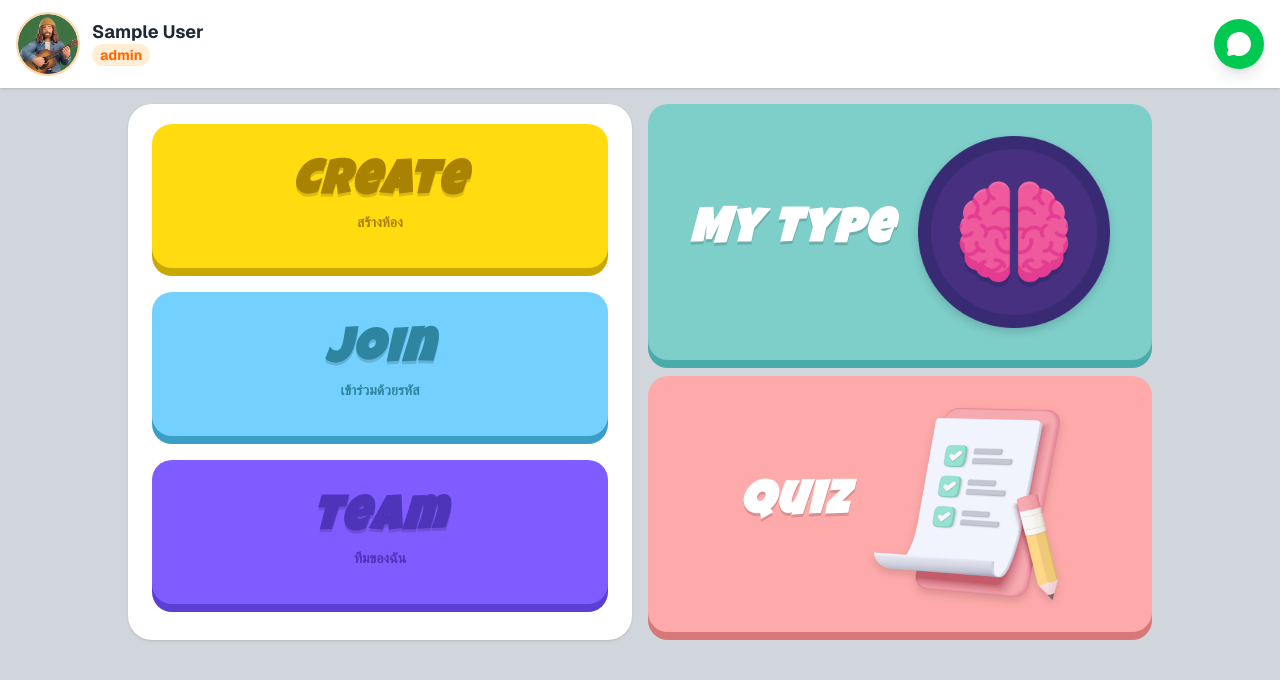
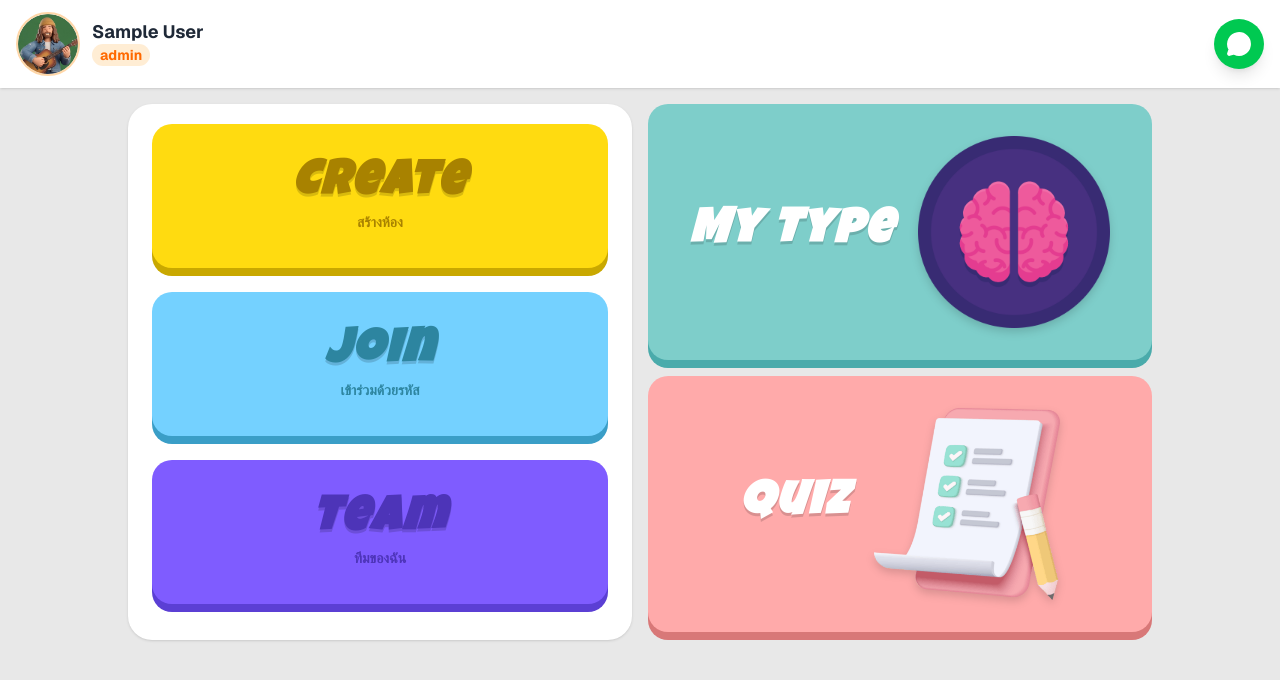
Before and after one commit to Oatto319/FinalProject, a Next.js app: page / in a window 1280 px wide. Shown: the top 680 px of the page. Built offline with nearby package versions, Linux system fonts and the light colour scheme; sample sign-in values are in the browser's storage.

Commit message:
change bg color

```diff
--- a/app/page.tsx
+++ b/app/page.tsx
@@ -20,7 +20,7 @@ const App = () => {
   if (!ready) return null;
 
   return (
-    <div className="min-h-screen bg-gray-300 font-sans flex flex-col">
+    <div className="min-h-screen bg-[#E8E8E8] font-sans flex flex-col">
       <Navbar />
 
       <main className="px-4 py-4 flex justify-center">
```
